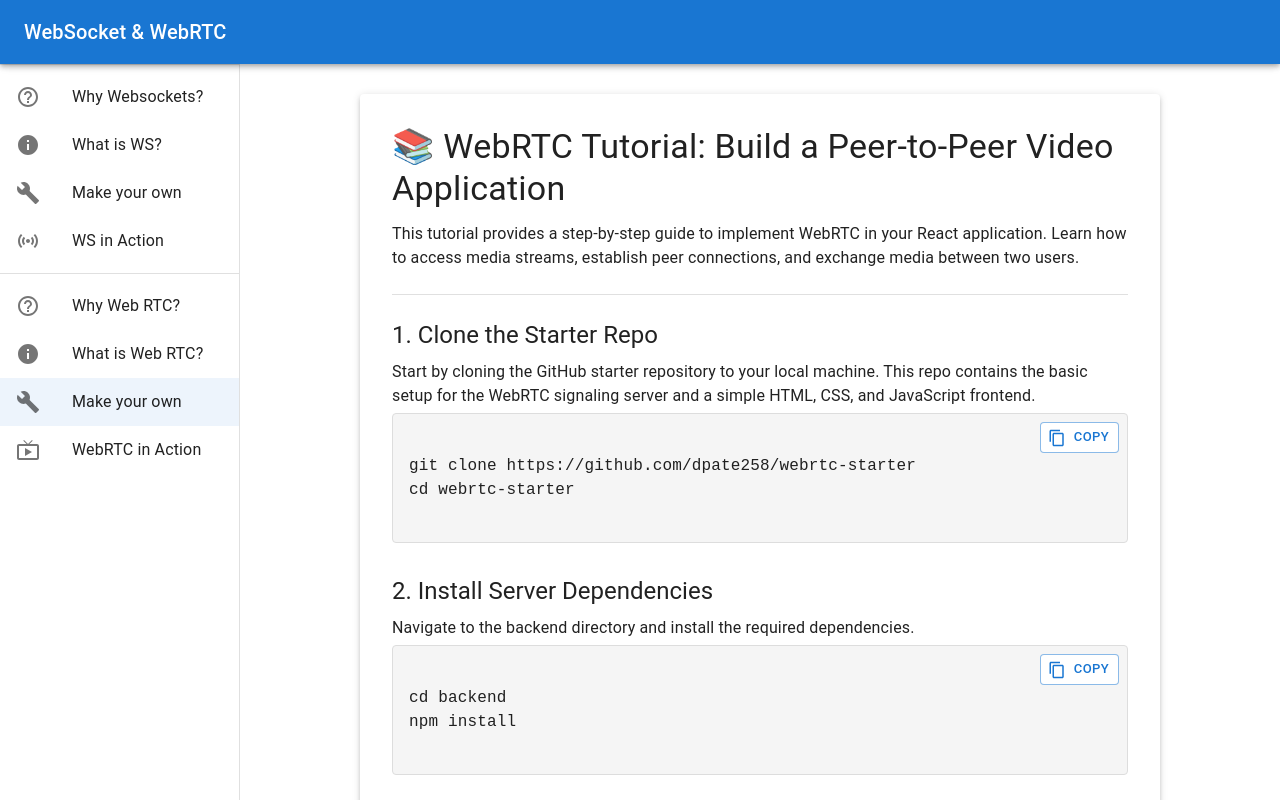
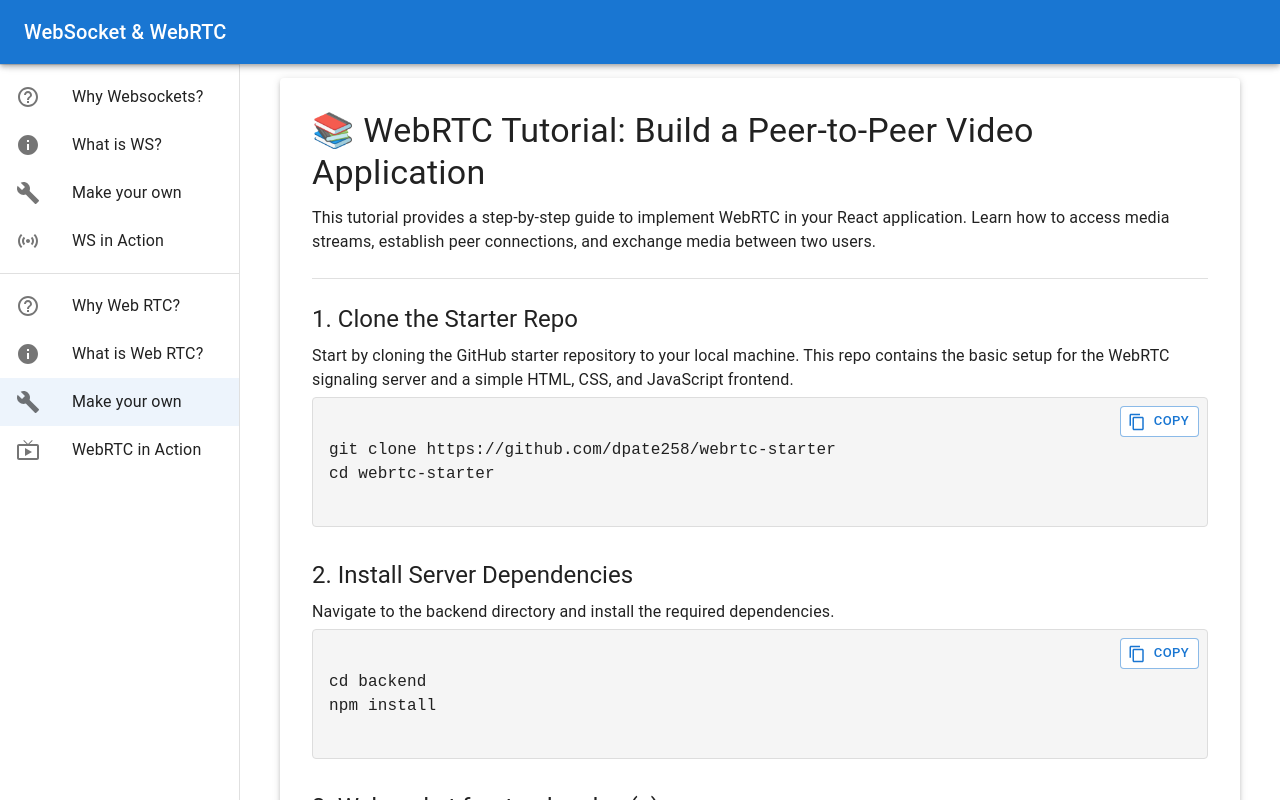
Before and after one commit to ishtpreet/WebSockets-and-WebRTC, a React (Create React App) app in the folder frontend/: page /webrtc-tutorial in a window 1280 px wide. Shown: the top 800 px of the page. Built offline with nearby package versions, Linux system fonts and the light colour scheme.

Commit message:
width changed

```diff
--- a/frontend/src/pages/webrtc/WebRTCTutorial.js
+++ b/frontend/src/pages/webrtc/WebRTCTutorial.js
@@ -296,10 +296,10 @@ function WebRTCTutorial() {
   };
 
   return (
-    <Box sx={{ padding: 4 }}>
+    <Box sx={{ padding: 2 }}>
       <Paper
         elevation={3}
-        sx={{ padding: 4, maxWidth: "800px", margin: "auto" }}
+        sx={{ padding: 4, maxWidth: "1200px", margin: "auto" }}
       >
         <Typography variant="h4" gutterBottom>
           📚 WebRTC Tutorial: Build a Peer-to-Peer Video Application
```
